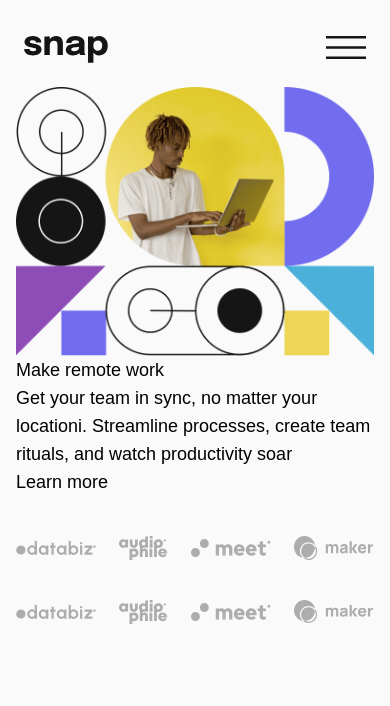
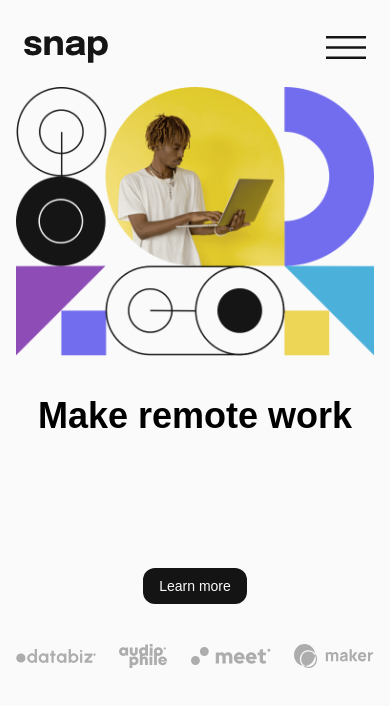
Before and after one commit to mdubelbeis/intro-section-db-menu, a React (Create React App) app: page / in a window 390 px wide. Shown: the top 706 px of the page. Built offline with nearby package versions, Linux system fonts and the light colour scheme.

Commit message:
styled for mobile

```diff
--- a/src/components/Info.component.js
+++ b/src/components/Info.component.js
@@ -1,17 +1,16 @@
 import React from 'react';
-
-import Clients from './Clients.component';
 
 const Info = () => {
   return (
-    <div>
-      <h1>Make remote work</h1>
-      <p>
+    <div className="text-center space-y-6">
+      <h1 className="text-4xl font-bold mt-10">Make remote work</h1>
+      <p className="text-medium-gray">
         Get your team in sync, no matter your locationi. Streamline
         processes, create team rituals, and watch productivity soar
       </p>
-      <button>Learn more</button>
-      <Clients />
+      <button className="bg-almost-black text-almost-white py-2 px-4 rounded-xl text-sm">
+        Learn more
+      </button>
     </div>
   );
 };
```
